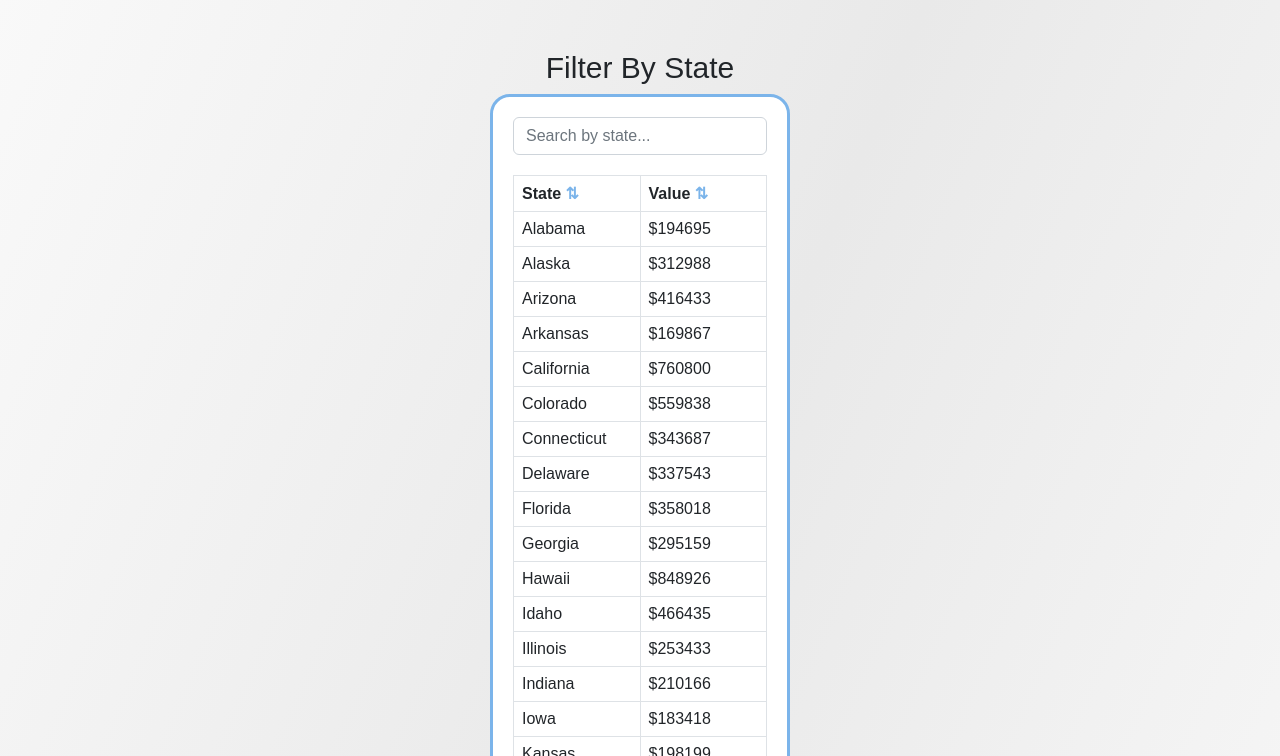
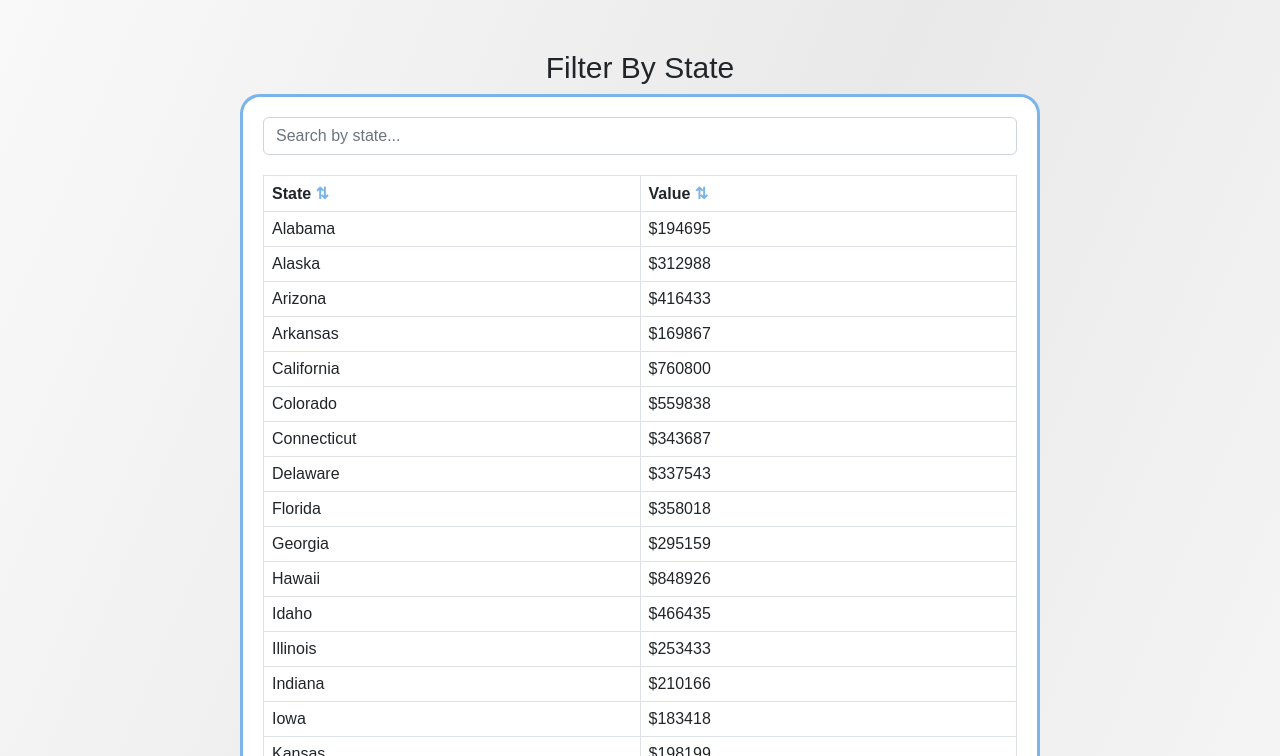
Before and after one commit to kev-a-dev/Average-Home-Values-, a plain HTML site: page index.html in a window 1280 px wide. Shown: the part 844-1600 px from the top of the page. Drawn offline with nearby package versions, Linux system fonts and the light colour scheme.

Commit message:
Add files via upload

```diff
--- a/style.css
+++ b/style.css
@@ -40,7 +40,8 @@ iframe {
   border: solid rgb(123, 180, 234);
   border-radius: 20px;
   padding: 20px;
-  max-width: 1000px;
+  width: 100%;
+  max-width: 800px;
   min-width: 300px;
   text-align: center;
   margin: 0 auto 100px;
```
